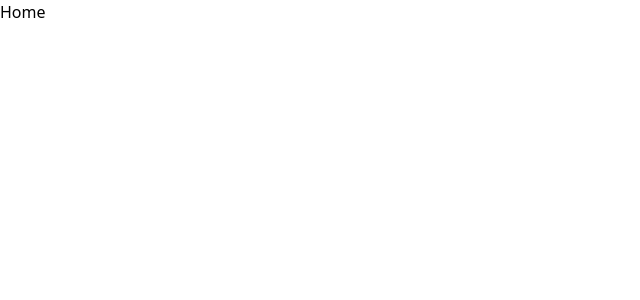
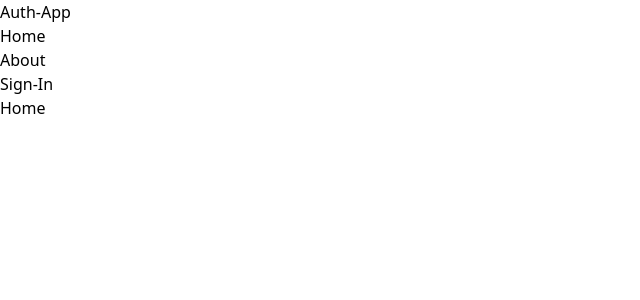
Before and after one commit to KayKay1992/mern-auth, a React app in the folder client/: page / in a window 1280 px wide. Shown: the top 300 px of the page, without its empty margins (0-640 px from the left). Built offline with nearby package versions, Linux system fonts and the light colour scheme; the HTML template or start-up script is replaced by a standard one.

Commit message:
Creating Header Component

```diff
--- a/client/src/App.jsx
+++ b/client/src/App.jsx
@@ -1,14 +1,17 @@
 import {BrowserRouter, Routes, Route} from 'react-router-dom'
+
 import SignIn from './pages/SignIn'
 import About from './pages/About'
 import SignUp from './pages/SignUp'
 import Profile from './pages/Profile'
 import Home from './pages/Home'
+import Header from './component/header'
 
 export default function App() {
   return (
     <BrowserRouter>
-      <Routes>
+     <Header/>
+        <Routes>
         <Route path="/" element={<Home />} />
         <Route path="/About" element={<About />} />
         <Route path="/SignIn" element={<SignIn />} />
--- /dev/null
+++ b/client/src/component/Header.jsx
@@ -0,0 +1,27 @@
+import { Link } from "react-router-dom"
+
+Link
+
+export default function Header() {
+  return (
+    <div className='bg-slate-200'>
+        <div className='flex justify-between items-center max-w-6xl mx-auto p-3 '>
+            <Link to='/' >
+            <h1 className='font-bold'>Auth-App</h1>
+            </Link>
+
+            <ul className='flex gap-4'>
+               <Link to='/'>
+                    <li>Home</li>
+               </Link>
+               <Link to='/About'>
+                    <li>About</li>
+               </Link>
+               <Link to='/Signin'>
+                    <li>Sign-In</li>
+               </Link>
+            </ul>
+        </div>
+    </div>
+  )
+}
```
